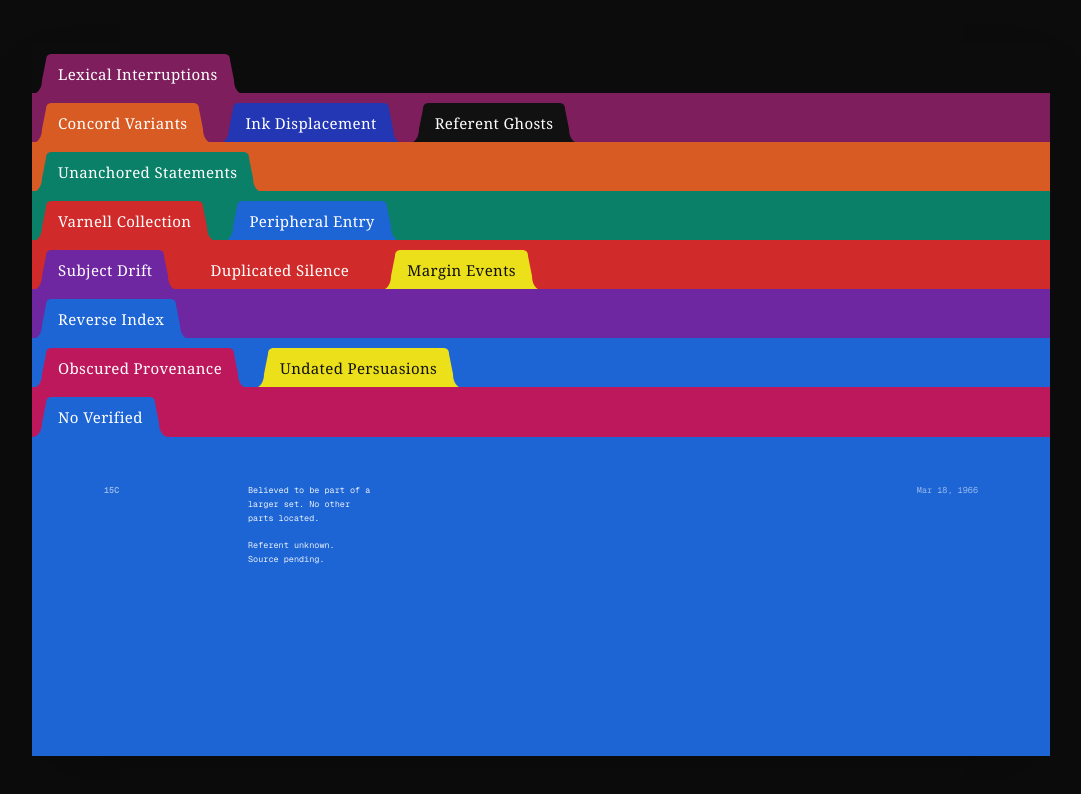
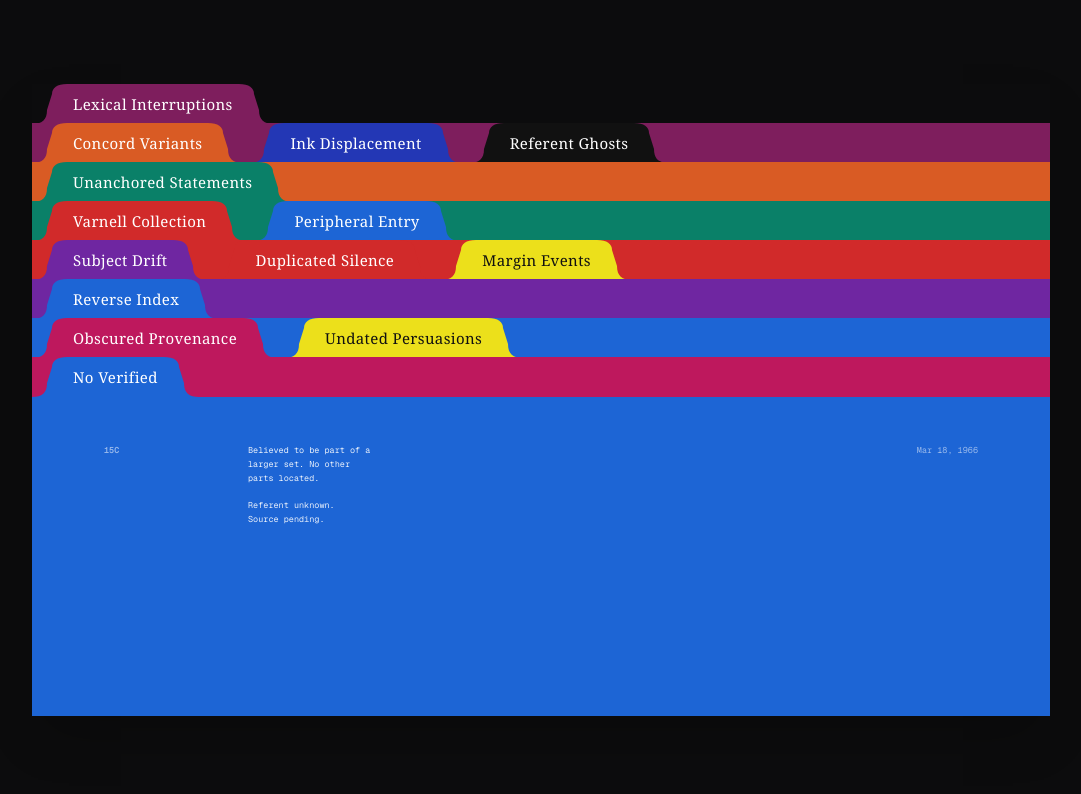
Before and after one commit to Dakshx07/web-components, a Next.js app: page / in a window 1280 px wide. Shown: the top 794 px of the page, without its empty margins (99-1180 px from the left). Built offline with nearby package versions, Linux system fonts and the light colour scheme.

Commit message:
refactor: adjust Folder component height and update tab caps with wider sweeping curves

```diff
--- a/components/FolderStack/Folder.tsx
+++ b/components/FolderStack/Folder.tsx
@@ -46,7 +46,7 @@ export const Folder: React.FC<FolderProps> = ({
     <div className="w-full flex flex-col relative">
       {/* Folder Tab Header Row */}
       <div
-        className="flex items-end w-full h-[50px] z-10 relative select-none"
+        className="flex items-end w-full h-[40px] z-10 relative select-none"
         style={{
           backgroundColor: headerBgColor,
         }}
--- a/components/FolderStack/FolderTab.tsx
+++ b/components/FolderStack/FolderTab.tsx
@@ -18,17 +18,17 @@ export const FolderTab: React.FC<FolderTabProps> = ({ tab, isActiveFolder, onCli
       }`}
       style={{ color: tab.color }}
     >
-      {/* Left Cap (Steeper 20px width curve) */}
+      {/* Left Cap (Sweeping 35px curve for natural flare) */}
       <svg
-        className="w-[20px] h-[40px] block shrink-0"
-        viewBox="0 0 20 40"
+        className="w-[35px] h-[40px] block shrink-0"
+        viewBox="0 0 35 40"
         fill="currentColor"
         xmlns="http://www.w3.org/2000/svg"
       >
-        <path d="M 0 40 C 6 40, 10 34, 10 26 L 14 6 C 14 2, 16 0, 20 0 L 20 40 Z" />
+        <path d="M 0 40 C 10 40, 15 36, 15 26 L 20 10 C 20 4, 25 0, 35 0 L 35 40 Z" />
       </svg>
 
-      {/* Center Section with Serif Typography */}
+      {/* Center Section containing Label */}
       <div
         className="h-[40px] flex items-center justify-center font-serif text-[15px] font-normal tracking-wide px-1.5 select-none whitespace-nowrap"
         style={{
@@ -39,14 +39,14 @@ export const FolderTab: React.FC<FolderTabProps> = ({ tab, isActiveFolder, onCli
         {tab.label}
       </div>
 
-      {/* Right Cap (Steeper 20px width curve) */}
+      {/* Right Cap (Sweeping 35px curve for natural flare) */}
       <svg
-        className="w-[20px] h-[40px] block shrink-0"
-        viewBox="0 0 20 40"
+        className="w-[35px] h-[40px] block shrink-0"
+        viewBox="0 0 35 40"
         fill="currentColor"
         xmlns="http://www.w3.org/2000/svg"
       >
-        <path d="M 0 0 C 4 0, 6 2, 6 6 L 10 26 C 10 34, 14 40, 20 40 L 0 40 Z" />
+        <path d="M 0 0 C 10 0, 15 4, 15 10 L 20 26 C 20 36, 25 40, 35 40 L 0 40 Z" />
       </svg>
     </div>
   );
```
